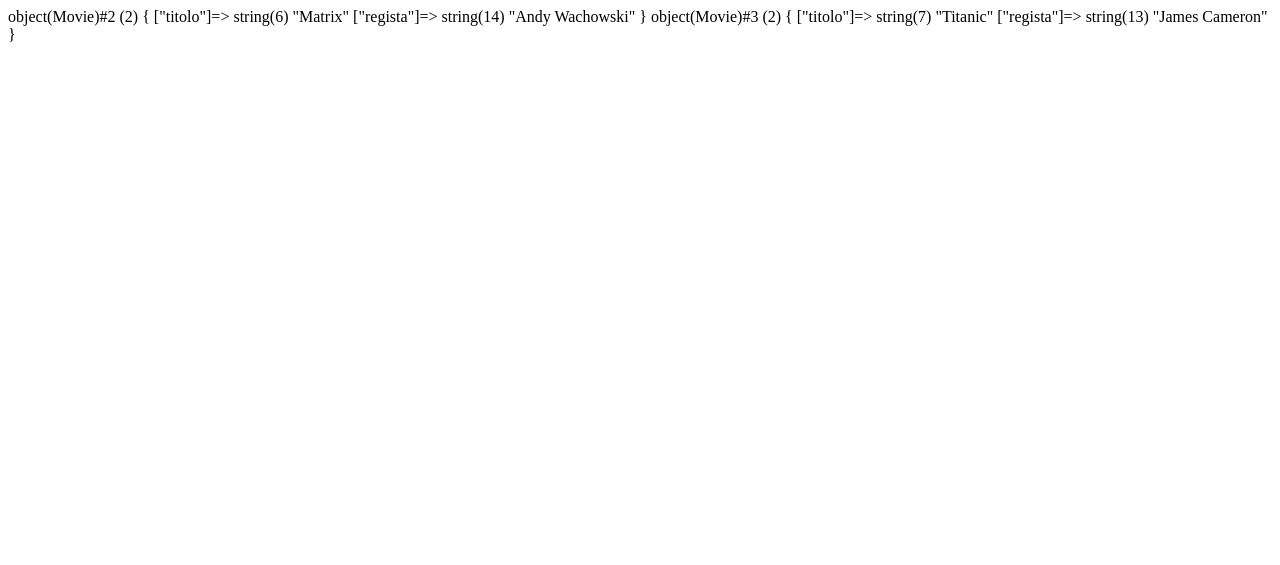
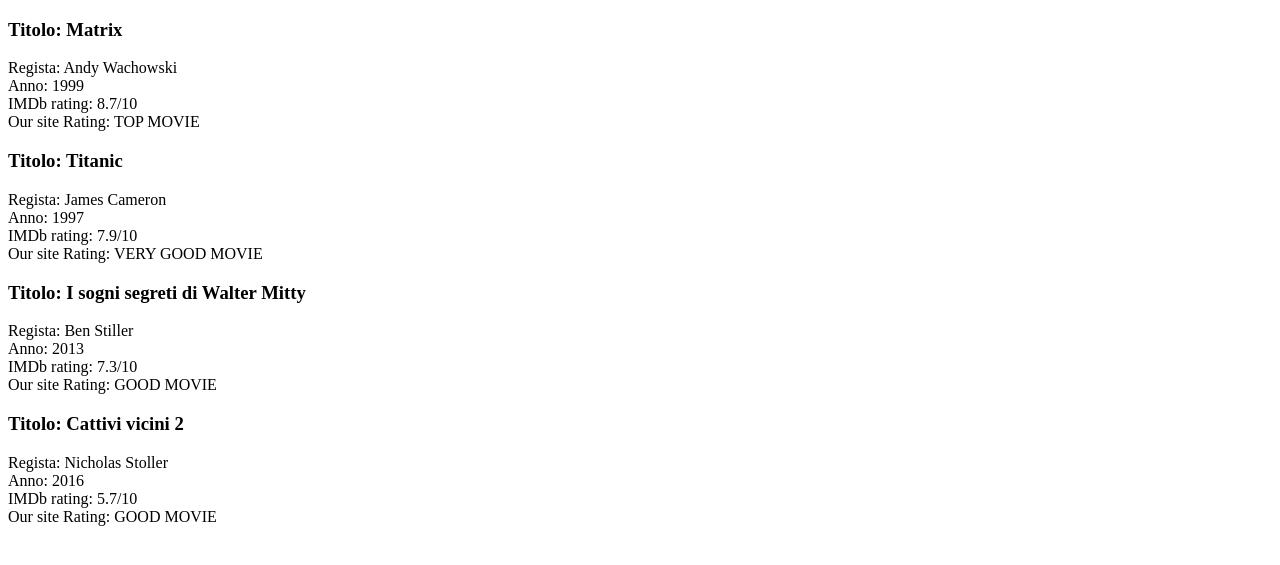
Before and after one commit to mouhcine15/php-oop-1, a PHP site: page / in a window 1280 px wide. Shown: the top 565 px of the page. Run offline with PHP 8.4, Linux system fonts and the light colour scheme.

Commit message:
metodo - esercizio completo

```diff
--- a/Movie.php
+++ b/Movie.php
@@ -3,11 +3,32 @@
 class Movie {
     public $titolo;
     public $regista;
+    public $anno;
+    public $rating;
+    public $best;
 
 
-    public function __construct($_titolo, $_regista)
+    public function __construct($_titolo, $_regista, $_anno, $_rating)
     {
         $this->titolo = $_titolo;
         $this->regista = $_regista;
+        $this->anno = $_anno;
+        $this->rating = $_rating;
+        $this->fanVote();
+    }
+
+    public function fanVote()
+    {
+        if ($this->rating > 8.4) {
+            $this->best = 'TOP MOVIE';
+        } else if ($this->rating < 8.5 and $this->rating > 7.4) {
+            $this->best = 'VERY GOOD MOVIE';
+        }
+         else if ($this->rating < 7.5 || $this->rating > 5.9) {
+            $this->best = 'GOOD MOVIE';
+        }
+        else  {
+            $this->best = 'FLOP MOVIE';
+        }
     }
 }
--- a/index.php
+++ b/index.php
@@ -1,18 +1,103 @@
 <?php
 include __DIR__ . '/Movie.php';
 
-$matrix = new Movie('Matrix', 'Andy Wachowski');
+$matrix = new Movie('Matrix', 'Andy Wachowski', '1999', 8.7);
 
-var_dump($matrix);
+$titanic = new Movie('Titanic', 'James Cameron', '1997', 7.9);
 
-$titanic = new Movie('Titanic', 'James Cameron');
+$sogni = new Movie('I sogni segreti di Walter Mitty', 'Ben Stiller', '2013', 7.3);
 
-var_dump($titanic);
+$vicini = new Movie('Cattivi vicini 2', 'Nicholas Stoller', '2016', 5.7);
+?>
+
+
+<!DOCTYPE html>
+<html lang="en">
+<head>
+    <meta charset="UTF-8">
+    <meta http-equiv="X-UA-Compatible" content="IE=edge">
+    <meta name="viewport" content="width=device-width, initial-scale=1.0">
+    <title>Document</title>
+</head>
+<body>
+
+    <div>
+        <h3>
+            Titolo: <?= $matrix->titolo ?>
+        </h3>
+        <div>
+            Regista: <?= $matrix->regista ?>
+        </div>
+        <div>
+            Anno: <?= $matrix->anno ?>
+        </div>
+        <div>
+            IMDb rating: <?= $matrix->rating?>/10
+        </div>
+        <div>
+            Our site Rating: <?= $matrix->best?>
+        </div>
+
+    </div>
+
+    <div>
+        <h3>
+            Titolo: <?= $titanic->titolo ?>
+        </h3>
+        <div>
+            Regista: <?= $titanic->regista ?>
+        </div>
+        <div>
+            Anno: <?= $titanic->anno ?>
+        </div>
+        <div>
+            IMDb rating: <?= $titanic->rating?>/10
+        </div>
+        <div>
+            Our site Rating: <?= $titanic->best?>
+        </div>
+
+    </div>
+
+    <div>
+        <h3>
+            Titolo: <?= $sogni->titolo ?>
+        </h3>
+        <div>
+            Regista: <?= $sogni->regista ?>
+        </div>
+        <div>
+            Anno: <?= $sogni->anno ?>
+        </div>
+        <div>
+            IMDb rating: <?= $sogni->rating?>/10
+        </div>
+        <div>
+            Our site Rating: <?= $sogni->best?>
+        </div>
+
+    </div>
+
+    <div>
+        <h3>
+            Titolo: <?= $vicini->titolo ?>
+        </h3>
+        <div>
+            Regista: <?= $vicini->regista ?>
+        </div>
+        <div>
+            Anno: <?= $vicini->anno ?>
+        </div>
+        <div>
+            IMDb rating: <?= $vicini->rating?>/10
+        </div>
+        <div>
+            Our site Rating: <?= $vicini->best?>
+        </div>
+
+    </div>
 
 
 
-
-
-
-// $matrix-> titolo = "Matrix";
-// $matrix-> regista = "Andy Wachowski";
+</body>
+</html>
```
